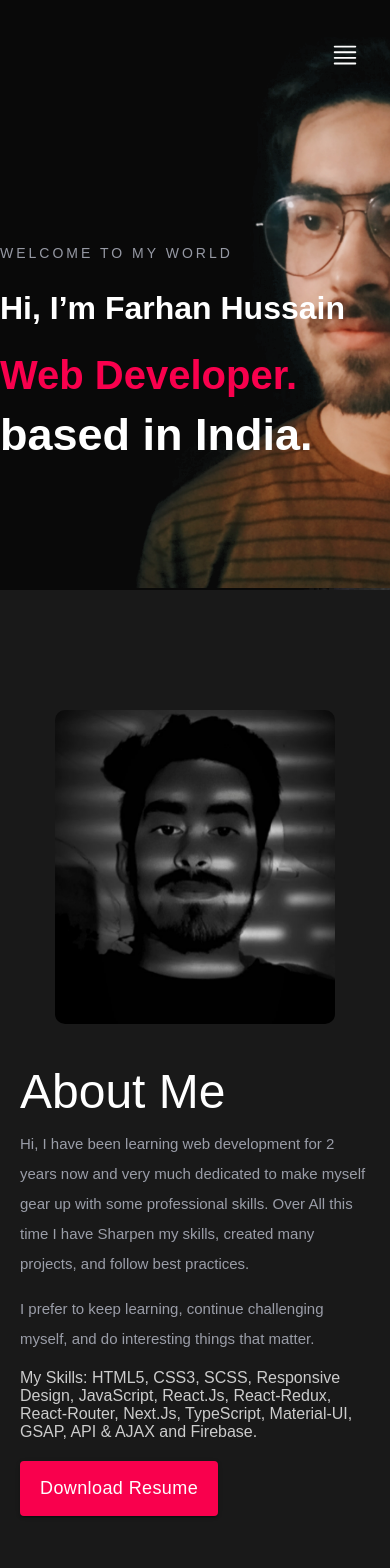
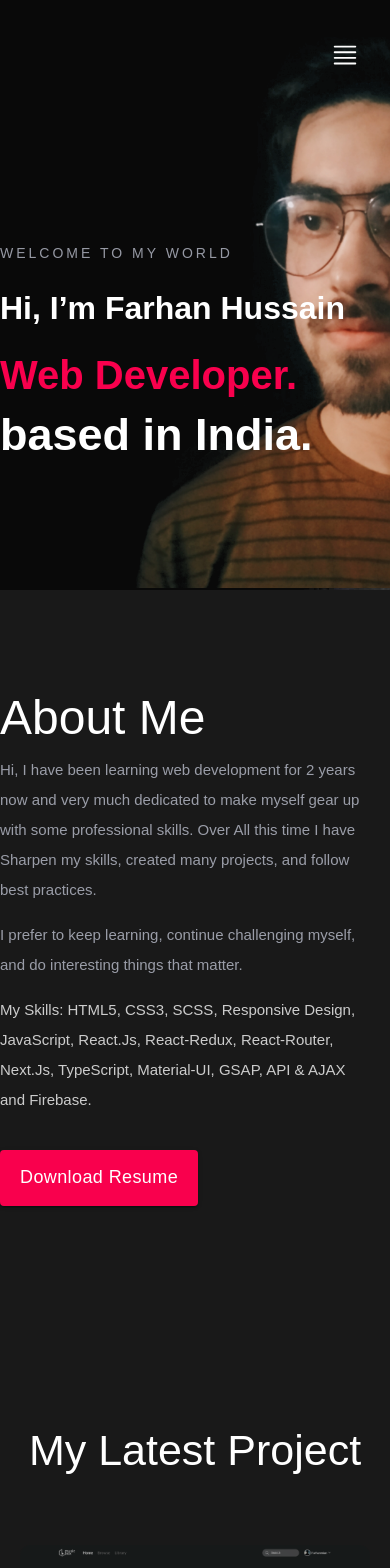
Before and after one commit to farhanmian/portfolio, a React (Create React App) app: page / in a window 390 px wide. Shown: the top 1568 px of the page. Built offline with nearby package versions, Linux system fonts and the light colour scheme.

Commit message:
style(remove photos): remove two photos
remove two photos

```diff
--- a/src/components/app/About/About.css
+++ b/src/components/app/About/About.css
@@ -42,16 +42,29 @@ a.bottom__to__top {
 a.bottom__to__top.active {
   display: flex;
 }
+.about__text-container {
+  max-width: 50%;
+}
+
 /* RESPONSIVE */
 @media only screen and (max-width: 1024px) {
   .p__color {
     font-size: 15px !important;
   }
+  .about__text-container {
+    max-width: 80%;
+  }
+}
+
+@media only screen and(max-width: 800px) {
 }
 
 @media only screen and (max-width: 600px) {
   h1.about__heading {
     font-size: 58px;
+  }
+  .about__text-container {
+    max-width: 95%;
   }
 }
 @media only screen and (max-width: 500px) {
--- a/src/components/app/About/About.tsx
+++ b/src/components/app/About/About.tsx
@@ -27,24 +27,20 @@ function About() {
   return (
     <div className="about component__space" id="About">
       <div className="container">
-        <div className="row">
-          <div className="col__2">
-            <img src={aboutImg} alt="" className="about__img" />
-          </div>
-          <div className="col__2">
+        <div className="about__text-container ">
           <h1 className="about__heading">About Me</h1>
           <div className="about__meta">
             <p className="about__text p__color">
-                Hi, I have been learning web development for 2 years now and
-                very much dedicated to make myself gear up with some
-                professional skills. Over All this time I have Sharpen my
-                skills, created many projects, and follow best practices.
+              Hi, I have been learning web development for 2 years now and very
+              much dedicated to make myself gear up with some professional
+              skills. Over All this time I have Sharpen my skills, created many
+              projects, and follow best practices.
             </p>
             <p className="about__text p__color">
               I prefer to keep learning, continue challenging myself, and do
               interesting things that matter.
             </p>
-              <p className="about__text lightGrey">
+            <p className="about__text p__color lightGrey">
               My Skills: HTML5, CSS3, SCSS, Responsive Design, JavaScript,
               React.Js, React-Redux, React-Router, Next.Js, TypeScript,
               Material-UI, GSAP, API & AJAX and Firebase.
@@ -63,7 +59,6 @@ function About() {
           </div>
         </div>
       </div>
-      </div>
       {/* UP TO TOP BTN */}
       <div className="up__to__top__btn">
         <a onClick={bottomToTopHandler} className="bottom__to__top">
--- a/src/components/app/Contact/Contact.css
+++ b/src/components/app/Contact/Contact.css
@@ -52,6 +52,10 @@ button.btn.contact.pointer {
   margin: 20px 0px;
 }
 
+.input__box {
+  max-width: 600px;
+}
+
 .doneAllIcon {
   opacity: 0;
   transition: all 0.3s;
--- a/src/components/app/Contact/Contact.tsx
+++ b/src/components/app/Contact/Contact.tsx
@@ -66,7 +66,7 @@ function Contact() {
   return (
     <div className="contact component__space" id="Contact">
       <div className="container">
-        <div className="row contact__container ">
+        <div className="contact__container ">
           <div className="col__2">
             <div className="contact__box">
               <div className="contact__meta">
@@ -134,9 +134,6 @@ function Contact() {
               </form>
             </div>
           </div>
-          <div className="contact__img_container">
-            <img src={contactImg} alt="" className="contact__img" />
-          </div>
         </div>
       </div>
     </div>
```
Lines whose indentation alone changed are shown as unchanged.
